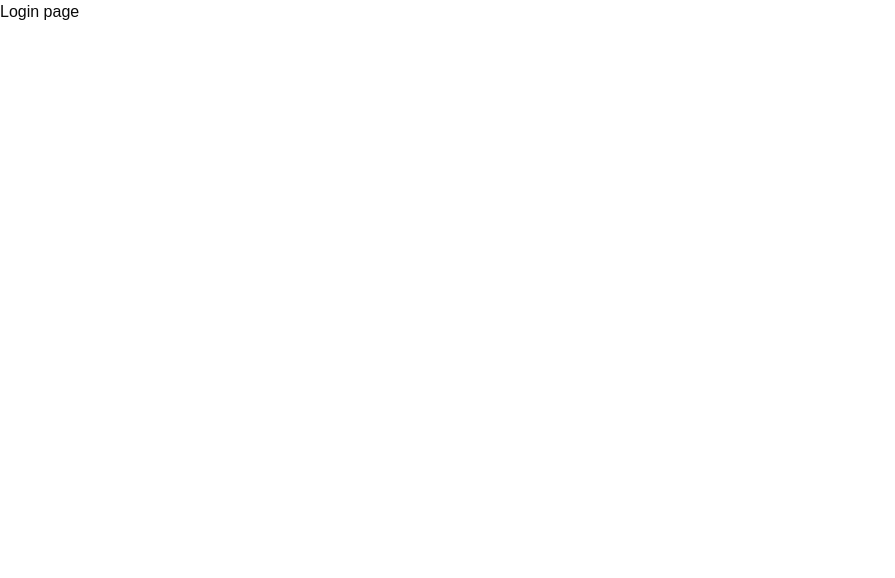
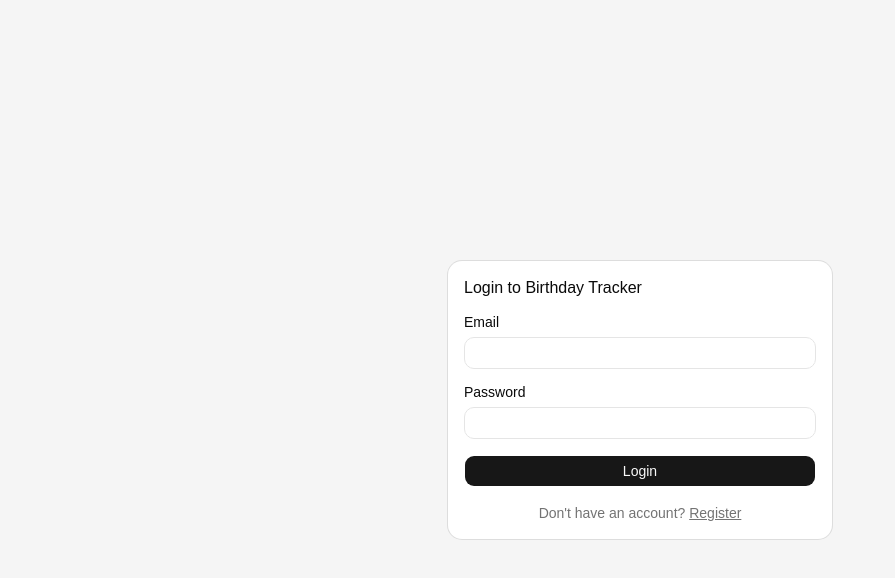
Before and after one commit to grkmuysl/full-stack-birthday-tracker-app, a React (Vite) app in the folder apps/web/: page /login in a window 1280 px wide. Shown: the top 578 px of the page, without its empty margins (0-895 px from the left). Built offline with nearby package versions, Linux system fonts and the light colour scheme; no server answers.

Commit message:
Create ProtectedRoute and Add Pages to AppRoutes..tsx
1- I added ProtectedRoute. Thanks to this component if isAuthenticated false The user will be automatically redirected to login page
2- I added Login and Regiser pages to AppRoutes
3- I added AuthProvider into main.tsx

```diff
--- a/apps/web/src/main.tsx
+++ b/apps/web/src/main.tsx
@@ -5,13 +5,16 @@ import { QueryClientProvider } from "@tanstack/react-query";
 import { BrowserRouter } from "react-router-dom";
 import { AppRoutes } from "./routes/AppRoutes.tsx";
 import { queryClient } from "./lib/queryClient.ts";
+import { AuthProvider } from "./auth/AuthContext.tsx";
 
 createRoot(document.getElementById("root")!).render(
   <StrictMode>
     <QueryClientProvider client={queryClient}>
-      <BrowserRouter>
-        <AppRoutes />
-      </BrowserRouter>
+      <AuthProvider>
+        <BrowserRouter>
+          <AppRoutes />
+        </BrowserRouter>
+      </AuthProvider>
     </QueryClientProvider>
   </StrictMode>,
 );
--- a/apps/web/src/routes/AppRoutes.tsx
+++ b/apps/web/src/routes/AppRoutes.tsx
@@ -1,8 +1,7 @@
+import { LoginPage } from "@/auth/LoginPage";
+import { RegisterPage } from "@/auth/RegisterPage";
 import { Routes, Route, Navigate } from "react-router-dom";
-
-function LoginPagePlaceholder() {
-  return <div>Login page </div>;
-}
+import { ProtectedRoute } from "./ProtectedRoute";
 
 function DashboardPlaceholder() {
   return <div>Dashboard page</div>;
@@ -11,8 +10,13 @@ function DashboardPlaceholder() {
 export function AppRoutes() {
   return (
     <Routes>
-      <Route path="/login" element={<LoginPagePlaceholder />} />
-      <Route path="/" element={<DashboardPlaceholder />} />
+      <Route path="/login" element={<LoginPage />} />
+      <Route path="/register" element={<RegisterPage />} />
+
+      <Route element={<ProtectedRoute />}>
+        <Route path="/" element={<DashboardPlaceholder />} />
+      </Route>
+
       <Route path="*" element={<Navigate to="/" replace />} />
     </Routes>
   );
--- /dev/null
+++ b/apps/web/src/routes/ProtectedRoute.tsx
@@ -0,0 +1,10 @@
+import { useAuth } from "@/auth/AuthContext";
+import { Navigate, Outlet } from "react-router-dom";
+
+export function ProtectedRoute() {
+  const { isAuthenticated } = useAuth();
+  if (!isAuthenticated) {
+    return <Navigate to="/login" replace />;
+  }
+  return <Outlet />;
+}
```
